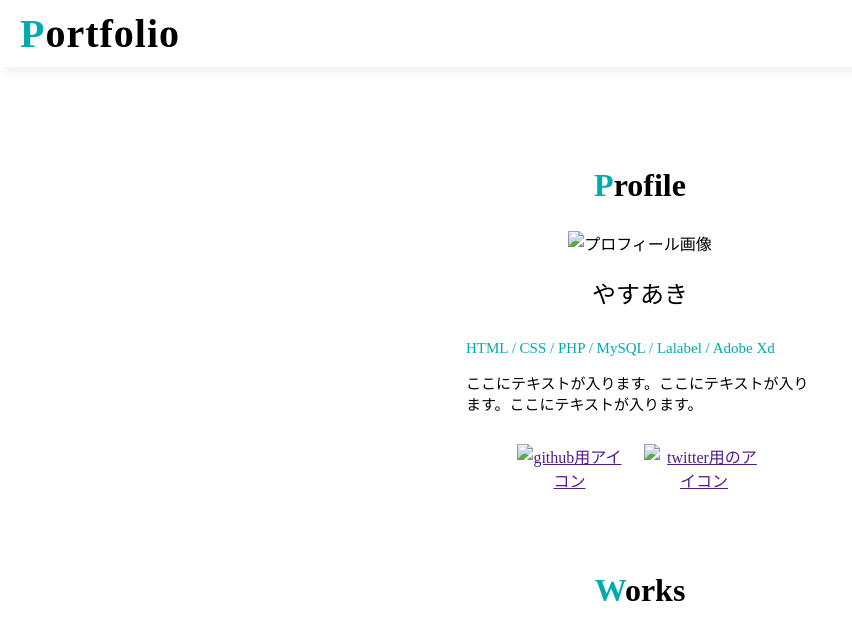
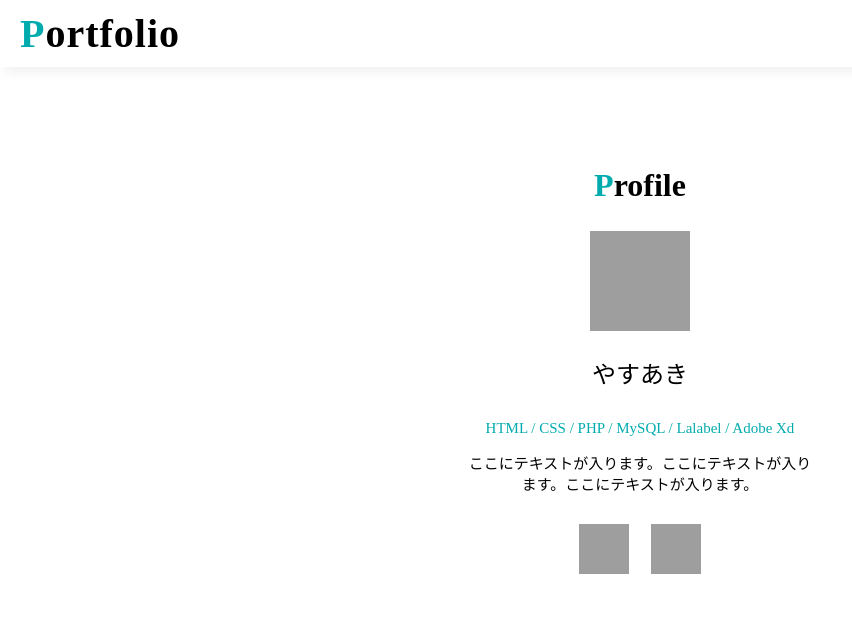
Before and after one commit to okamotoyasuaki/newrepository, a PHP site: page / in a window 1280 px wide. Shown: the top 639 px of the page, without its empty margins (0-852 px from the left). Run offline with PHP 8.4, Linux system fonts and the light colour scheme; grey boxes are pictures that could not be loaded.

Commit message:
add files

```diff
--- a/index.html
+++ b/index.html
@@ -3,6 +3,10 @@
 <head>
     <meta charset="UTF-8">
     <meta http-equiv="X-UA-Compatible" content="IE=edge">
+    <!--
+        レスポンシブデザインの設定
+        ・viewportの設定
+    -->
     <meta name="viewport" content="width=device-width, initial-scale=1.0">
     <!-- このサイトは何か説明する場所 -->
     <meta name="description" content="テック太郎の自己紹介">
@@ -40,7 +44,7 @@
                 <span class="color-green">P</span>rofile
             </h2>
             <div class="item-list">
-                <img src="" alt="プロフィール画像">
+                <img src="/Users/yasuaki/Desktop/portfolio/img/gdliugd.jpg" alt="プロフィール画像">
                 <b>やすあき</b>
                 <p class="color-green">HTML / CSS / PHP / MySQL / Lalabel / Adobe Xd</p>
                 <p>ここにテキストが入ります。ここにテキストが入ります。ここにテキストが入ります。</p>
@@ -48,12 +52,12 @@
             <ul class="icon-list">
                 <li>
                     <a href="">
-                        <img src="" alt="github用アイコン">
+                        <img src="img/github.svg" alt="github用アイコン">
                     </a>
                 </li>
                 <li>
                     <a href="">
-                        <img src="" alt="twitter用のアイコン">
+                        <img src="img/twitter.svg" alt="twitter用のアイコン">
                     </a>
                 </li>
             </ul>
@@ -70,7 +74,7 @@
 
         <ul class="works-list">
             <li>
-                <img src="" alt="Twitterクローンの画像">
+                <img src="img/works.png" alt="Twitterクローンの画像">
                 <h3>Twitterクローン</h3>
                 <span>HTML / CSS / PHP / MySQL</span>
                 <div class="link">
@@ -80,7 +84,7 @@
             </li>
 
             <li>
-                <img src="" alt="Twitterクローンの画像">
+                <img src="img/works.png" alt="Twitterクローンの画像">
                 <h3>Twitterクローン</h3>
                 <span>HTML / CSS / PHP / MySQL</span>
                 <div class="link">
@@ -90,7 +94,7 @@
             </li>
 
             <li>
-                <img src="" alt="Twitterクローンの画像">
+                <img src="img/works.png" alt="Twitterクローンの画像">
                 <h3>Twitterクローン</h3>
                 <span>HTML / CSS / PHP / MySQL</span>
                 <div class="link">
--- a/style.css
+++ b/style.css
@@ -65,7 +65,12 @@ body{
 .item-list p{
     font-size: 15px;
     line-height: normal;
-    text-align: left;
+    text-align: center;
+}
+
+.item-list img{
+    width: 100px;
+    height: 100px;
 }
 
 .icon-list{
@@ -77,6 +82,12 @@ body{
     display: flex;
     justify-content: center;
     align-items: center;
+}
+
+.icon-list img{
+    width: 50px;
+    height: 50px;
+
 }
 
 .icon-list li{
```
Also changed, not shown: other parts of style.css (+93 -0 lines).
